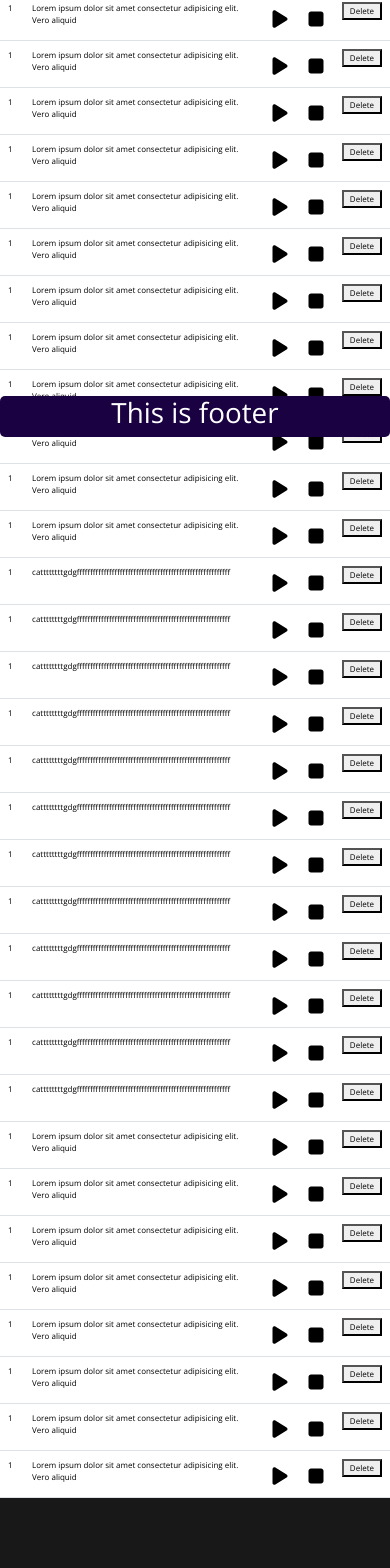
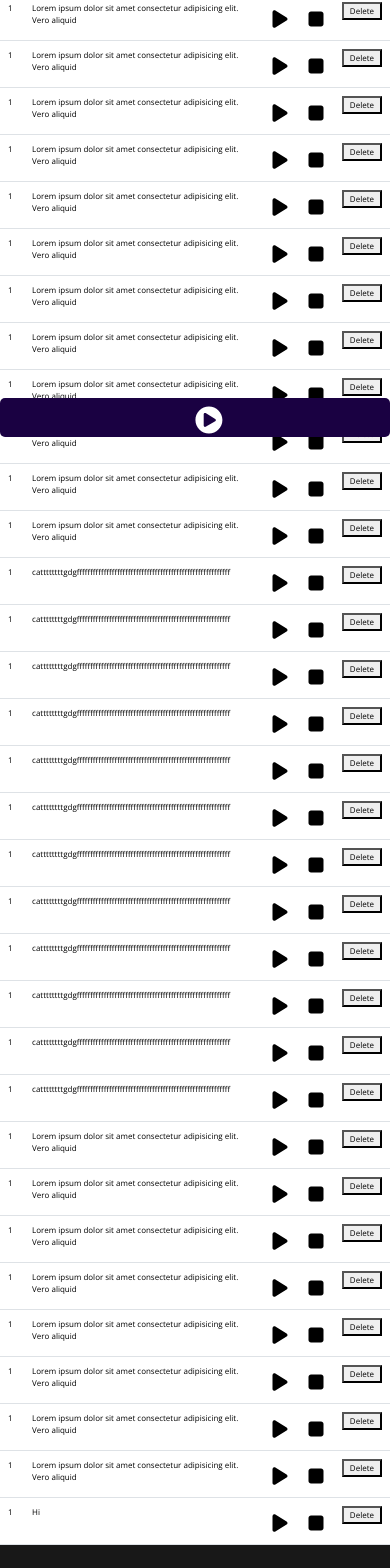
Before and after one commit to samirul/youcloud-react, a React (Vite) app: page / in a window 390 px wide. Shown: the part 407-1975 px from the top of the page. Before the commit the page ends 1944 px from the top, so only its background shows below. Built offline with nearby package versions, Linux system fonts and the light colour scheme.

Commit message:
ui changes on footer

```diff
--- a/components/FooterBottom.jsx
+++ b/components/FooterBottom.jsx
@@ -1,11 +1,12 @@
 import React from 'react'
+import { FaPlayCircle } from "react-icons/fa";
 
 const FooterBottom = () => {
   return (
     <>
       <footer className='footer "navbar fixed-bottom'>
           <div>
-            <h1>This is footer</h1>
+            <FaPlayCircle className='play fs-1' />
           </div>
 
       </footer>
--- a/components/MusicSection.jsx
+++ b/components/MusicSection.jsx
@@ -322,6 +322,15 @@ const MusicSection = () => {
               <td><button>Delete</button></td>
             </tr>
           </tbody>
+          <tbody>
+            <tr>
+              <td>1</td>
+              <td colSpan={4}>Hi</td>
+              <td className='text-center fs-5'> <FaPlay/> </td>
+              <td className='text-center fs-5'> <FaStop/> </td>
+              <td><button>Delete</button></td>
+            </tr>
+          </tbody>
         </Table>
       </div>
 
--- a/src/index.css
+++ b/src/index.css
@@ -60,7 +60,7 @@ body {
   padding-top: 20%; /* Adjust padding top */
   width: 100%;
   margin: 0 auto;
-  padding-bottom: 2%;
+  padding-bottom: 4%;
 }
 
 .footer{
@@ -69,6 +69,12 @@ body {
   border-radius: 5px;
   color: #fff;
   text-align: center;
+  padding-top: 5%;
+}
+
+.footer .play{
+  position: absolute;
+  top: 20%;
 }
 
 
@@ -89,4 +95,13 @@ body {
     width: 10%;
   }
 
+  .footer{
+    padding-top: 10%;
 }
+
+.footer .play{
+  position: absolute;
+  top: 20%;
+}
+
+}
```
